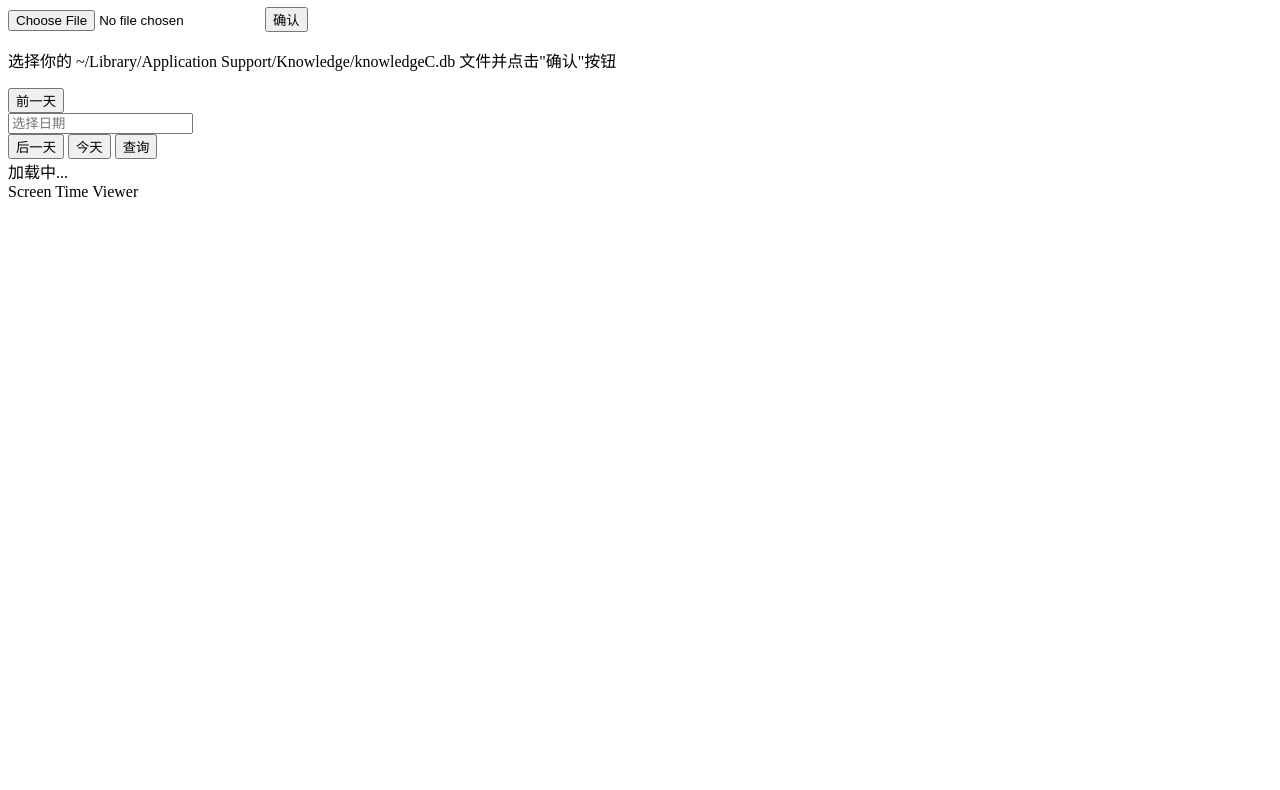
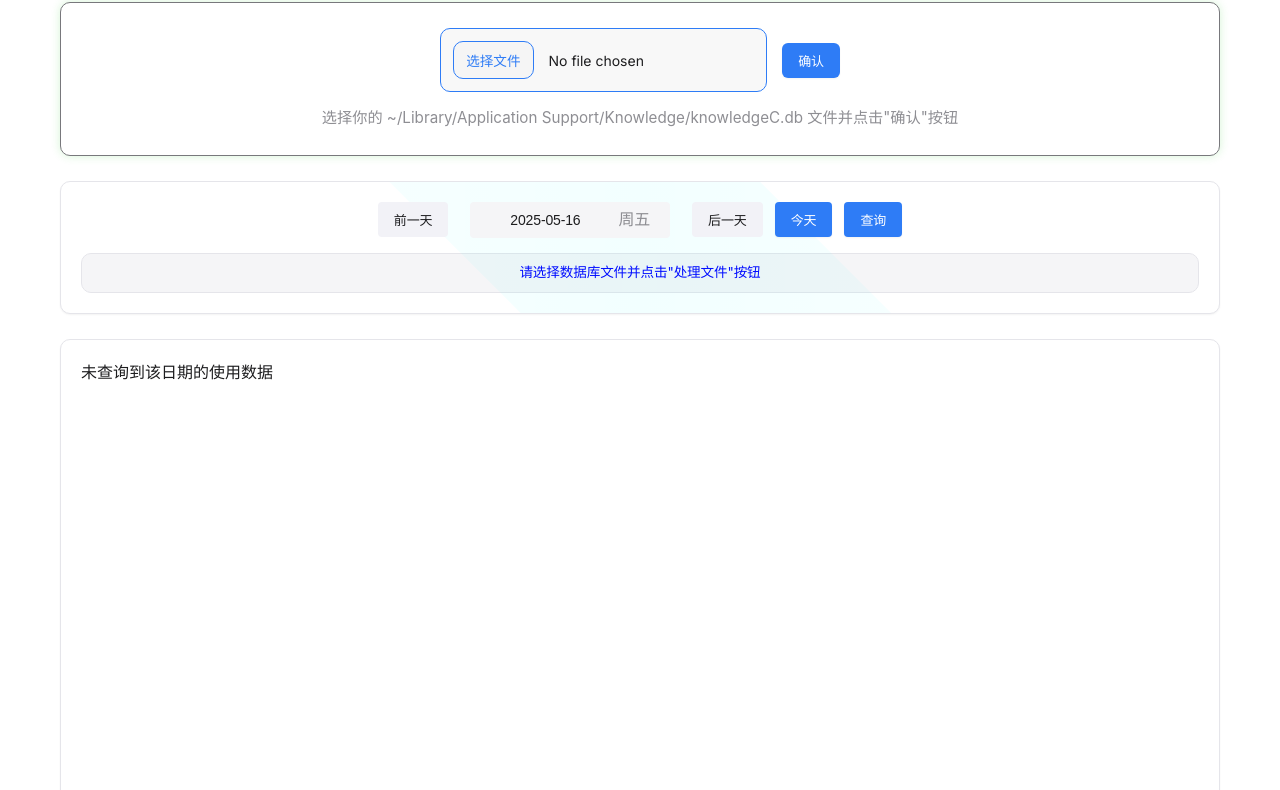
Before and after one commit to Zgmgmm/piot, a plain HTML site: page static/index.html in a window 1280 px wide. Shown: the part 117-907 px from the top of the page. Before the commit the page ends 800 px from the top, so only its background shows below. Drawn offline with nearby package versions, Linux system fonts and the light colour scheme; the site is published under a folder, as on GitHub Pages, so addresses that start at the root find nothing.

Commit message:
fix: path
Change-Id: I3c83c2428ee13de3ad148551295bd54f4cefa58c

```diff
--- a/static/index.html
+++ b/static/index.html
@@ -18,7 +18,7 @@
     <!-- SQL.js 库用于在浏览器中解析SQLite文件 -->
     <script src="https://cdn.jsdelivr.net/npm/sql.js@1.8.0/dist/sql-wasm.js"></script>
     <!-- Custom styles -->
-    <link rel="stylesheet" href="/static/styles.css">
+    <link rel="stylesheet" href="styles.css">
 </head>
 <body>
     <div class="theme-switcher">
@@ -80,6 +80,6 @@
             </div>
         </footer>
     </div>
-    <script src="/static/app.js"></script>
+    <script src="app.js"></script>
 </body>
 </html>
```
